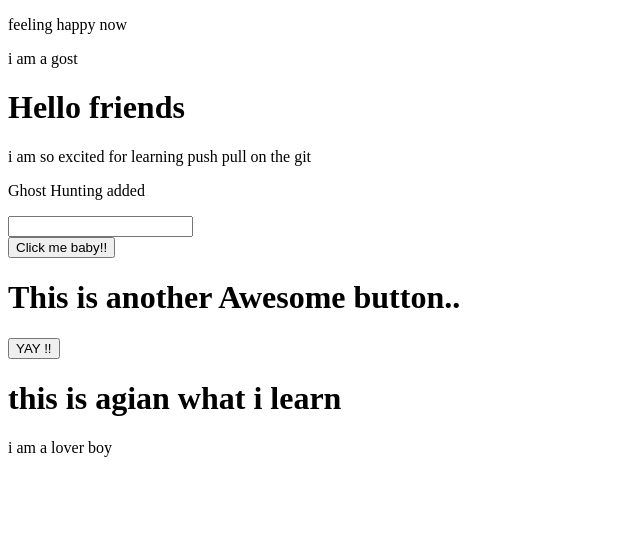
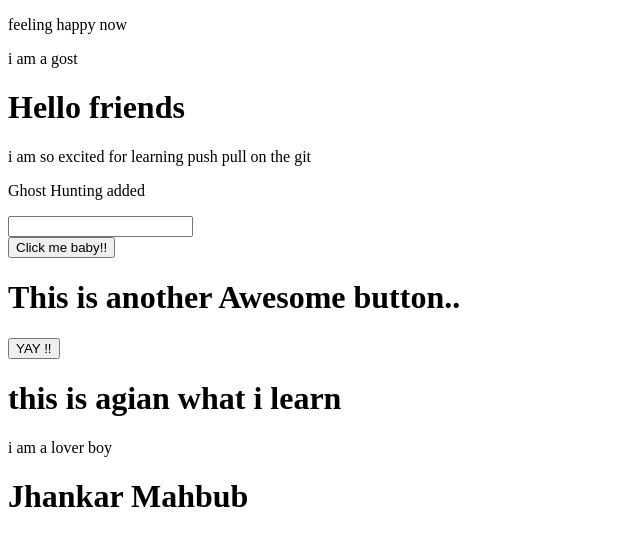
Before and after one commit to hasanmehedi44/my-first-website, a plain HTML site: page index.html in a window 1280 px wide. Shown: the whole page, without its empty margins (0-640 px from the left). Drawn offline with Linux system fonts and the light colour scheme.

Commit message:
jhankar vai

```diff
--- a/index.html
+++ b/index.html
@@ -23,5 +23,7 @@
 
 <h1>this is agian what i learn</h1>
 <p>i am a lover boy</p>
+
+<h1>Jhankar Mahbub</h1>
 </body>
 </html>
```
